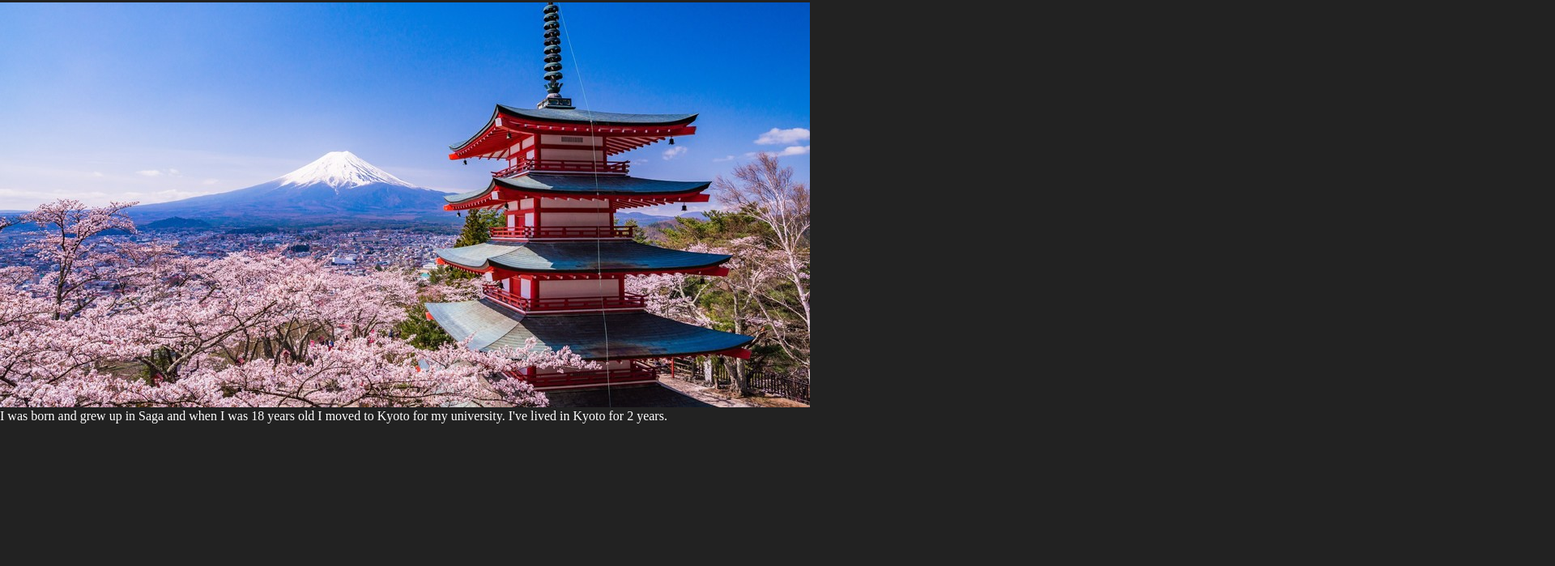
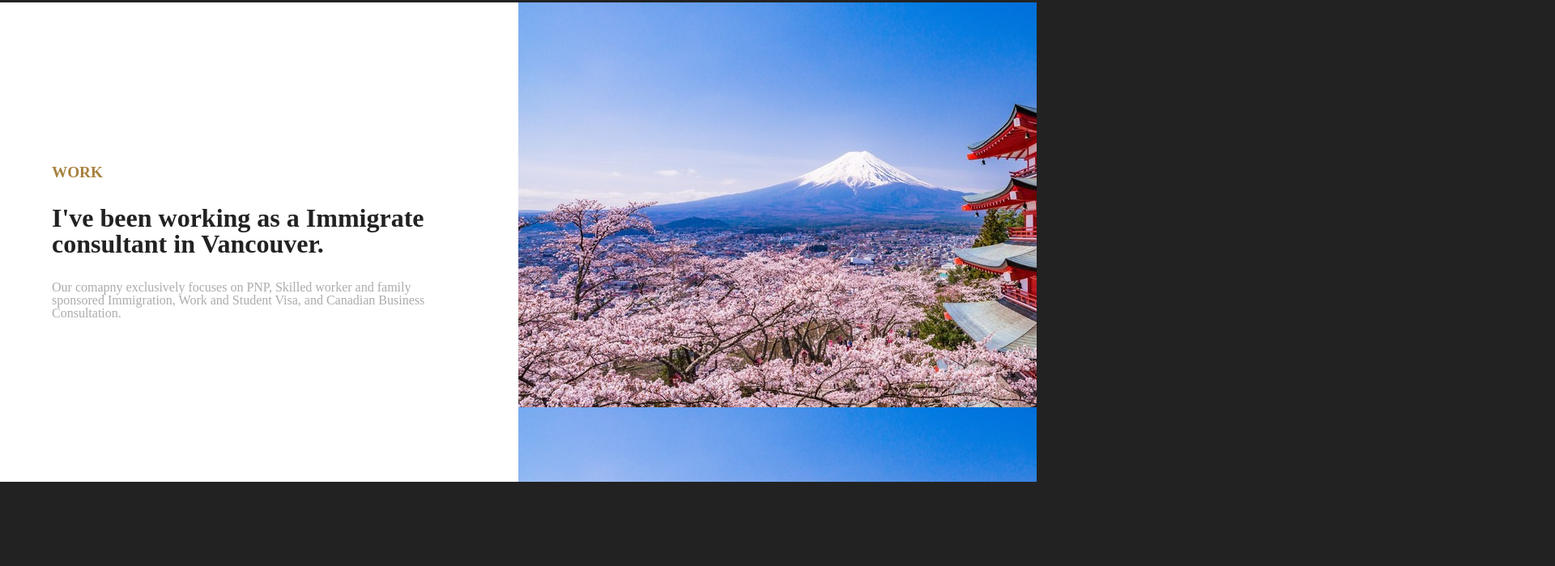
Before and after one commit to Megumi9813/review, a plain HTML site: page Coding/Portfolio/index.html in a window 1280 px wide. Shown: the part 1677-2376 px from the top of the page at 81% size, 1920 px wide, since content can reach past the window. Drawn offline with Linux system fonts and the light colour scheme.

Commit message:
update background

```diff
--- a/Coding/Portfolio/index.html
+++ b/Coding/Portfolio/index.html
@@ -44,38 +44,24 @@
         </div>
         <div class="flex__item flex__item__img"></div>
       </section>
-      <section>
-        <img src="imgs/Japan_photo.jpeg" alt="" />
-        <div class="info">
-          <p>
-            I was born and grew up in Saga and when I was 18 years old I moved
-            to Kyoto for my university. I've lived in Kyoto for 2 years.
-          </p>
+      <section class="flex">
+        <div class="flex__item">
+          <div class="info_container">
+            <div class="info_title">WORK</div>
+            <div class="info_sub">
+              I've been working as a Immigrate consultant in Vancouver.
+            </div>
+            <p>
+              Our comapny exclusively focuses on PNP, Skilled worker and family
+              sponsored Immigration, Work and Student Visa, and Canadian
+              Business Consultation.
+            </p>
+          </div>
         </div>
-      </section>
-      <section>
-        <div class="info">
-          <p></p>
-        </div>
-        <img src="imgs/Photo_phillipine.jpg" alt="" />
-      </section>
-      <section>
-        <img src="imgs/univ_photo.jpeg" alt="" />
-        <div class="info">
-          <p></p>
-        </div>
-      </section>
-      <section>
-        <div class="info">
-          <p></p>
-        </div>
-        <img src="imgs/Photo_canada.jpg" alt="" />
-      </section>
-      <section>
-        <img src="imgs/spot.jpg" alt="" />
-        <div class="info">
-          <p></p>
-        </div>
+        <div
+          class="flex__item flex__item__img"
+          style="background: url(imgs/Japan_photo.jpeg);"
+        ></div>
       </section>
     </div>
     <div class="bottom">
--- a/Coding/Portfolio/style.scss
+++ b/Coding/Portfolio/style.scss
@@ -219,6 +219,7 @@ body {
   .flex__item__img {
     background: url(imgs/Photo_work.jpg);
     background-size: cover;
+    background-repeat: no-repeat;
   }
   .flex__item {
     background-color: white;
```
Also changed, not shown: Coding/Portfolio/style.css, 1 other file.
